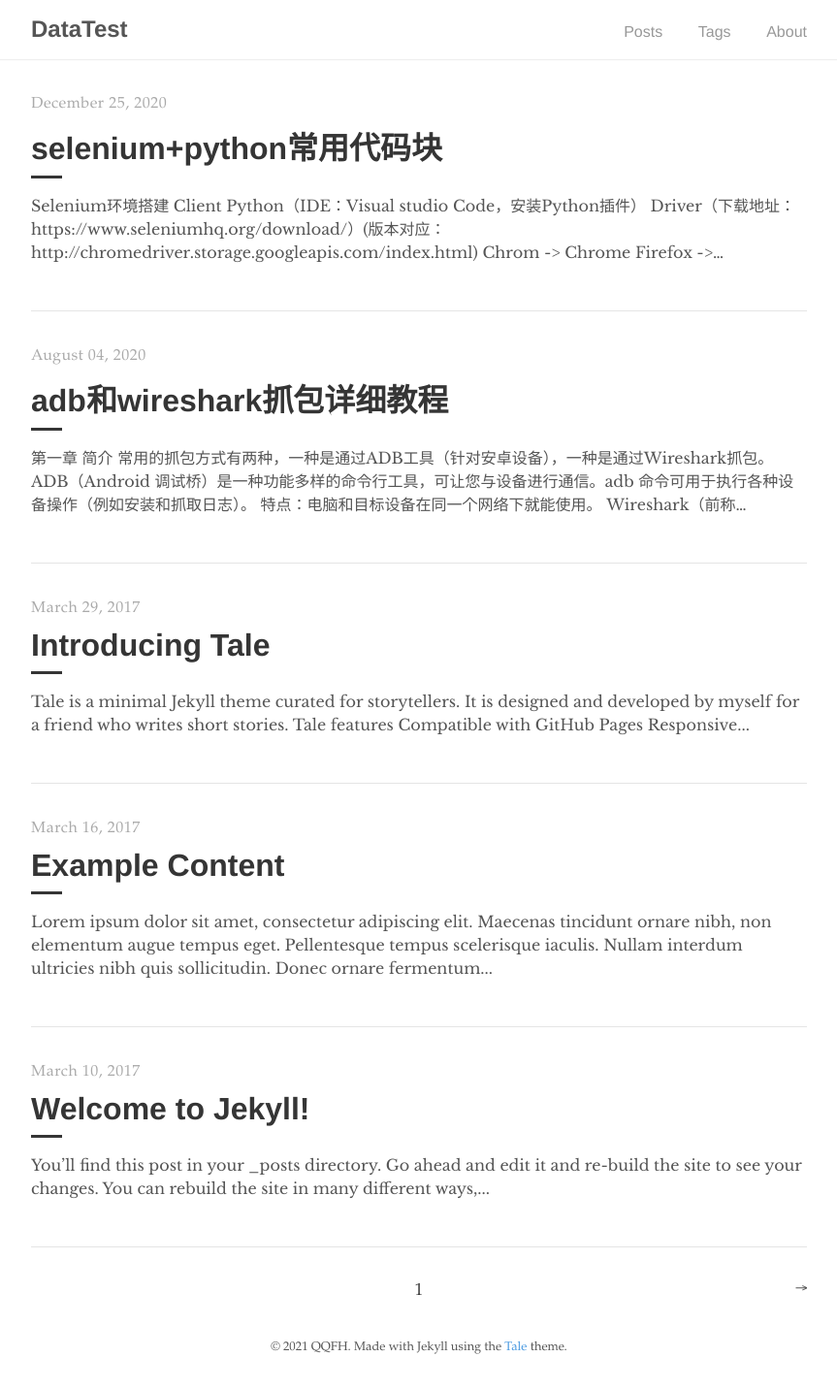
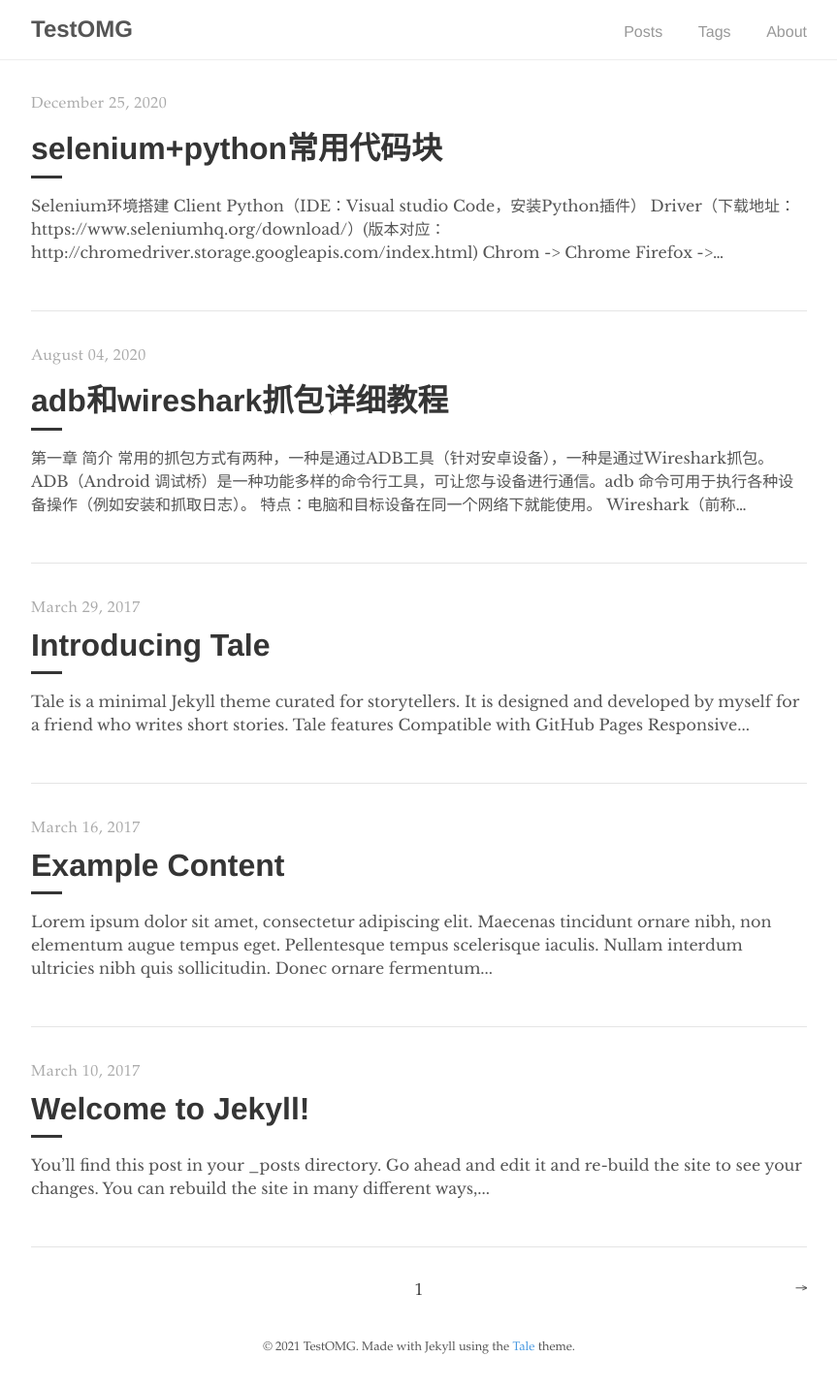
Before and after one commit to spark813/datatest, a Jekyll site: the page built from index.html, in a window 1280 px wide. Shown: the whole page at 97% size, without its empty margins (208-1071 px from the left). Built offline with Jekyll 4.4.1, drawn with Linux system fonts in a browser that asks for light colours; the list of posts is cut into pages by our own code.

Commit message:
更新配置信息，改为testomg.com

```diff
--- a/_config.yml
+++ b/_config.yml
@@ -1,16 +1,16 @@
 # Site settings
-title:          DataTest
+title:          TestOMG
 description:    "个人博客"
 baseurl:        "/"
-url:            "https://spark813.github.io"
+url:            "https://testomg.github.io"
 
 # Google Analytics
 google_analytics: UA—XXXXXXXX-X
 
 # Author
 author:
-  name:         QQFH
-  url:          https://datatest.org
+  name:         TestOMG
+  url:          https://testomg.com
   email:        ljh_132s@qq.com
 
 # Build settings
```
